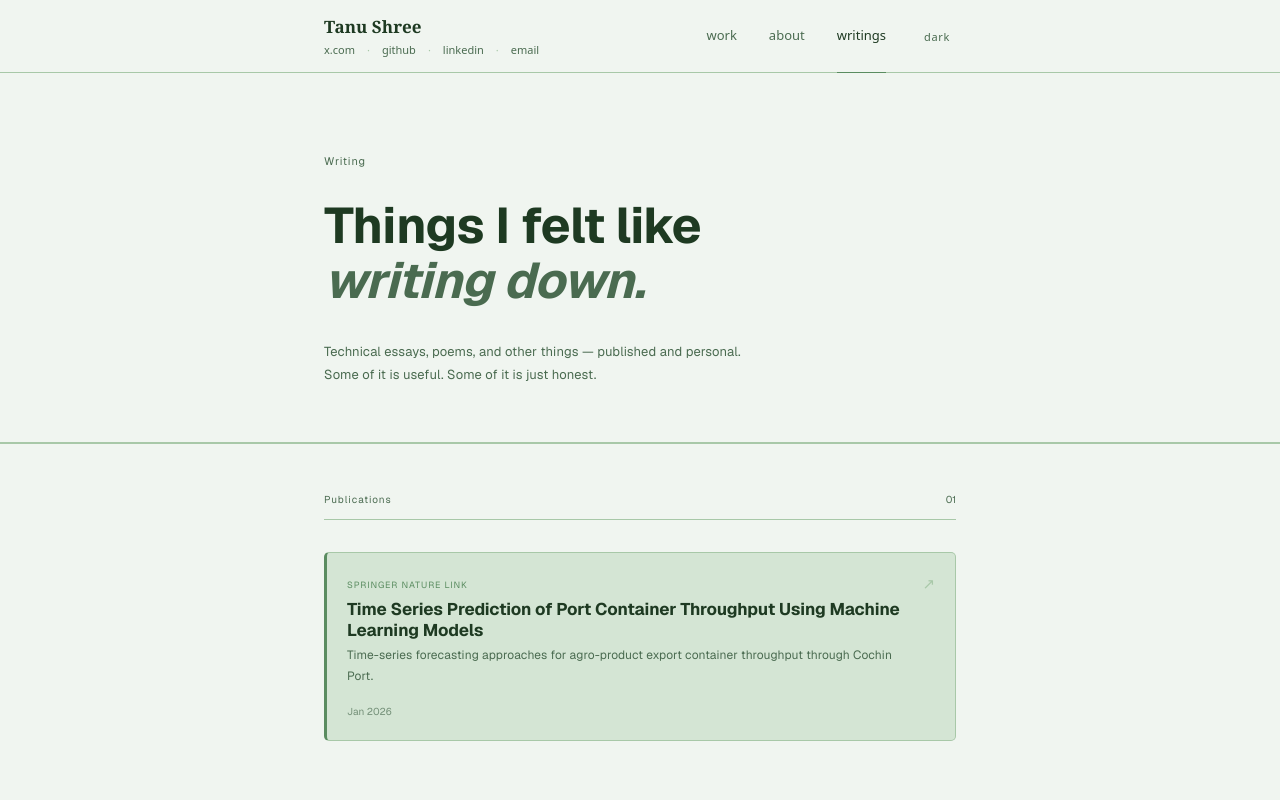
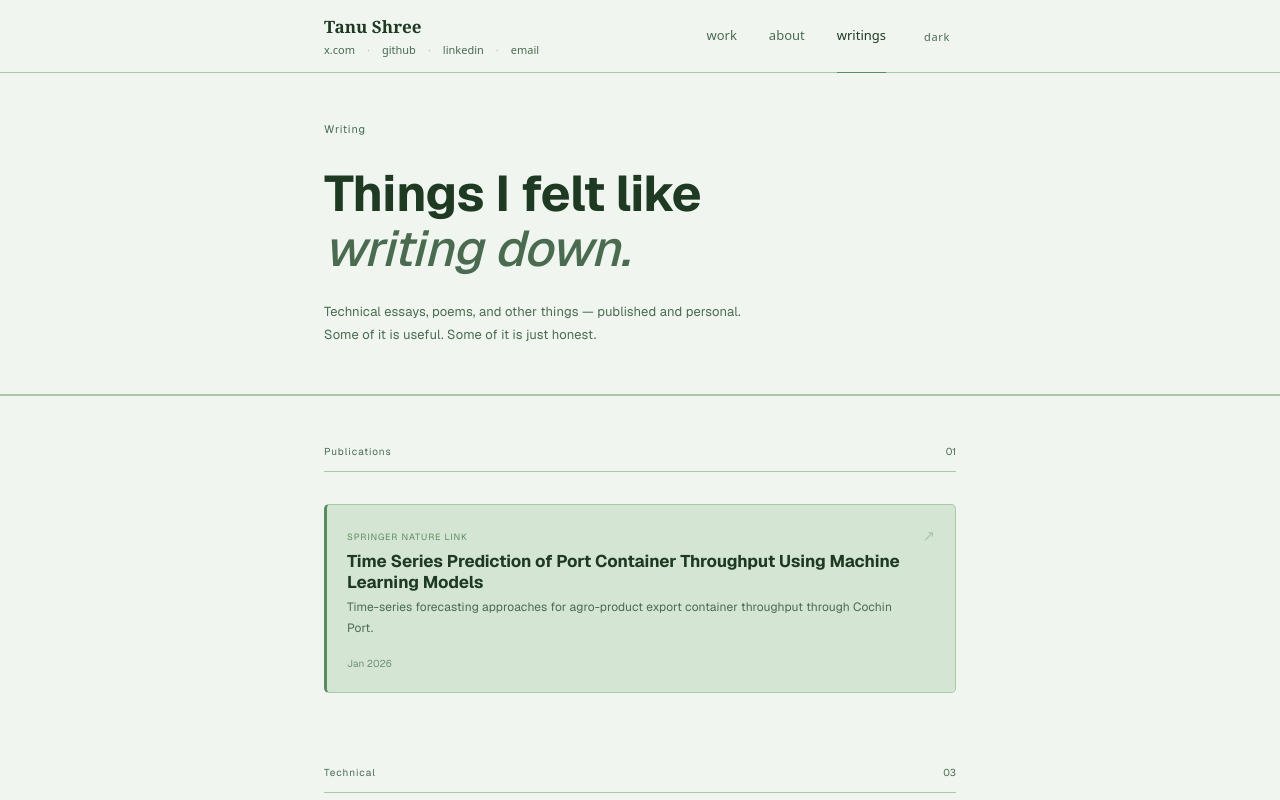
Before and after one commit to tanuushree/tanushree.xyz, a Next.js app: page /writings in a window 1280 px wide. Shown: the top 800 px of the page. Built offline with nearby package versions, Linux system fonts and the light colour scheme.

Commit message:
chore: update hero padding of wiritng page

```diff
--- a/src/components/WritingHero.tsx
+++ b/src/components/WritingHero.tsx
@@ -20,7 +20,7 @@ export default function WritingHero() {
         borderBottom: `0.5px solid ${SG.border}`,
       }}
     >
-      <div className="max-w-[680px] mx-auto px-6 pt-12 md:pt-20 pb-10 md:pb-14">
+      <div className="max-w-[680px] mx-auto px-6 pt-8 md:pt-12 pb-8 md:pb-12">
 
         {/* Label */}
         <p
@@ -50,11 +50,11 @@ export default function WritingHero() {
           Things I felt like
         </h1>
         <h1
-          className="mb-6 md:mb-8"
+          className="mb-4 md:mb-6"
           style={{
             fontFamily: fontSerif,
             fontSize: "clamp(32px, 6vw, 50px)",
-            fontWeight: 700,
+            fontWeight: 500,
             fontStyle: "italic",
             lineHeight: 1.1,
             letterSpacing: "-0.5px",
```
